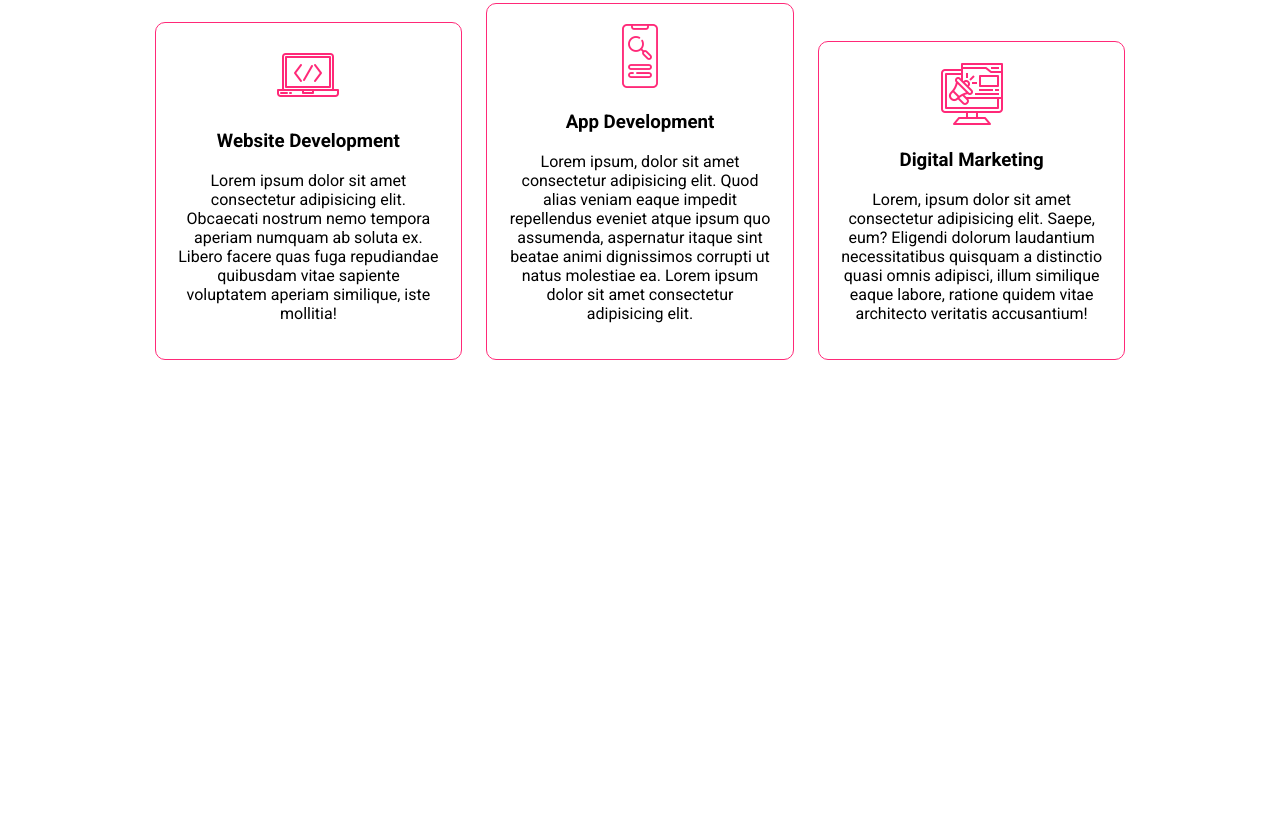
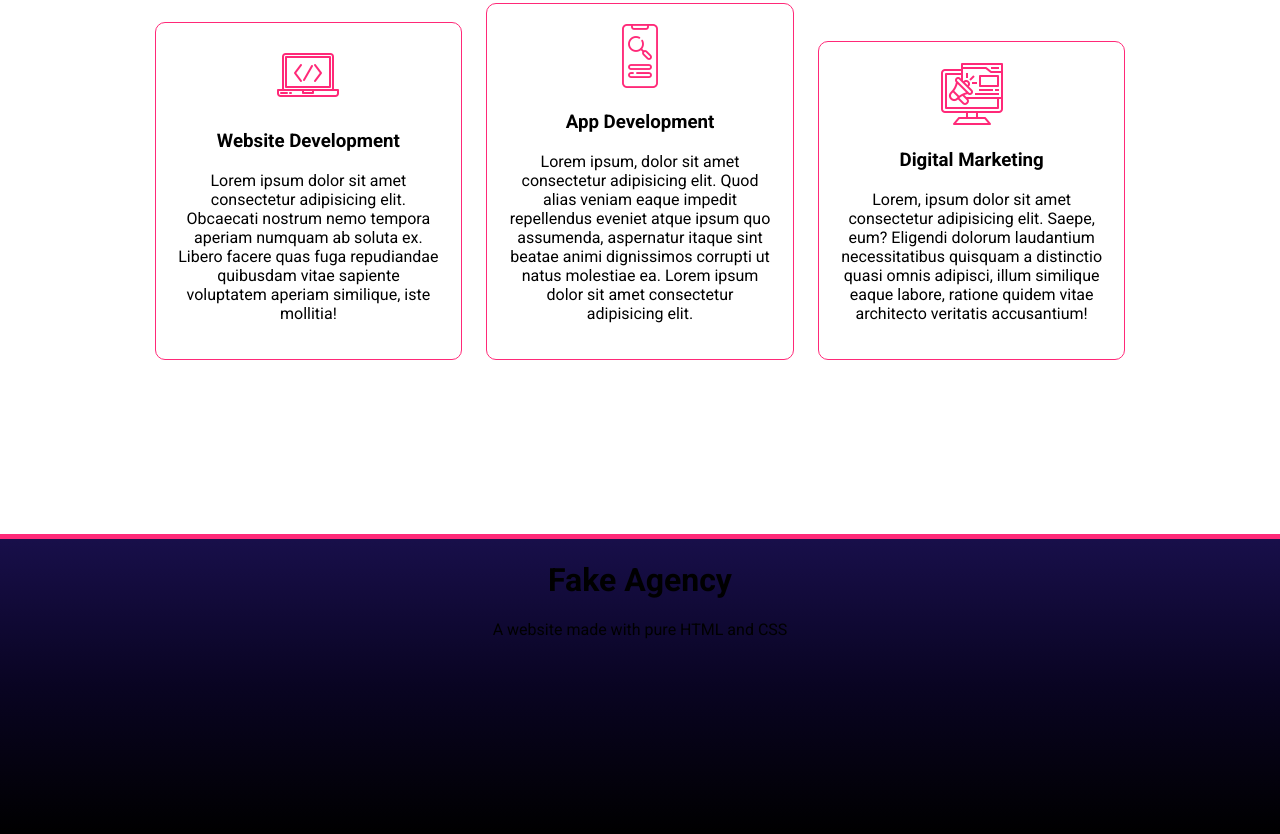
Before and after one commit to Moonxuh/projects, a plain HTML site: page Fake Agency/index.html in a window 1280 px wide. Shown: the part 1015-1849 px from the top of the page. Before the commit the page ends 1449 px from the top, so only its background shows below. Drawn offline with Linux system fonts and the light colour scheme.

Commit message:
Creating the footer style.

```diff
--- a/Fake Agency/index.html
+++ b/Fake Agency/index.html
@@ -80,5 +80,9 @@
             </div>
         </div>
     </section>
+    <footer>
+        <h1>Fake Agency</h1>
+        <p>A website made with pure HTML and CSS</p>
+    </footer>
 </body>
 </html>
--- a/Fake Agency/style.css
+++ b/Fake Agency/style.css
@@ -165,3 +165,11 @@ section h2 {
 .card:hover .texto-oculto {
     display: block;
 }
+
+footer {
+    margin-top: 100px;
+    height: 300px;
+    background-image: linear-gradient(180deg, #180F4A, #090422, black);
+    text-align: center;
+    border-top: 5px solid #FF2978;
+}
```
